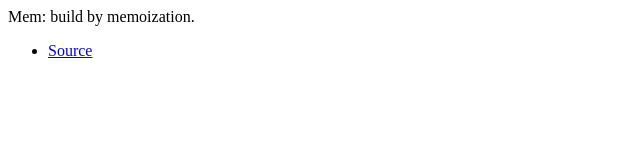
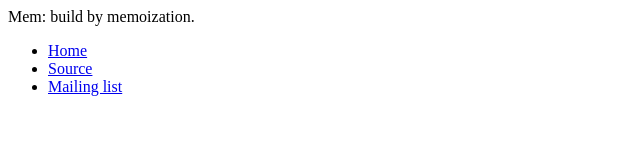
Before and after one commit to srp/mem, a plain HTML site: page index.html in a window 1280 px wide. Shown: the whole page, without its empty margins (0-640 px from the left). Drawn offline with Linux system fonts and the light colour scheme.

Commit message:
added links for home and list

```diff
--- a/index.html
+++ b/index.html
@@ -4,7 +4,9 @@
 
   <p>
    <ul>
+    <li><a href="http://srp.github.com/mem">Home</a></li>
     <li><a href="http://github.com/srp/mem/tree/master">Source</a></li>
+    <li><a href="http://groups.google.com/group/mem-users">Mailing list</a></li>
    </ul>
   </p>
  </body>
```
